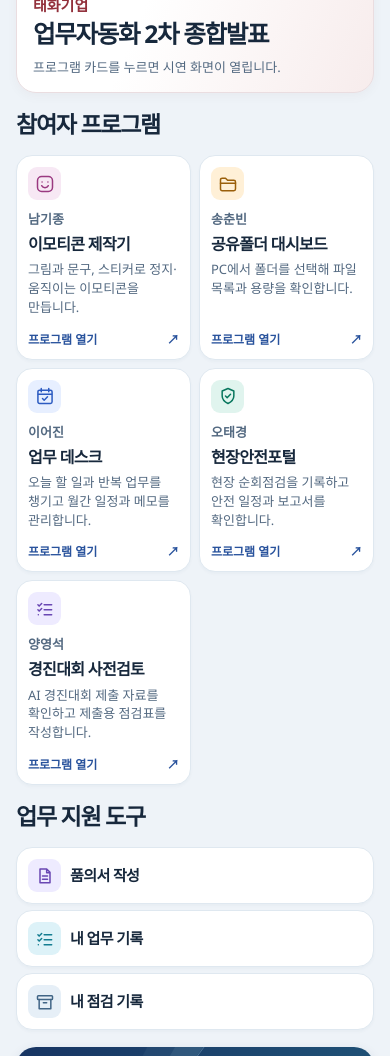
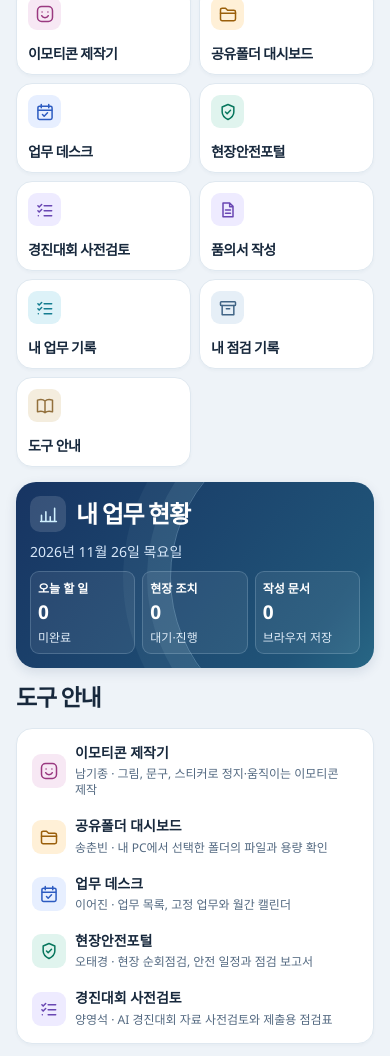
Before and after one commit to kclock-boop/261124, a website with bundled scripts: page public/portal.html in a window 390 px wide. Shown: the part 193-1249 px from the top of the page. Built offline with nearby package versions, Linux system fonts and the light colour scheme.

Commit message:
Restore the previous Taehwa workspace dashboard

```diff
--- a/public/portal.css
+++ b/public/portal.css
@@ -62,50 +62,18 @@ button, select { cursor: pointer; }
 .jump-chevron { position: absolute; right: 13px; width: 16px; height: 16px; color: #365778; pointer-events: none; }
 .workspace { min-width: 0; }
 #home { max-width: var(--container); margin: 0 auto; padding: 4px 40px 38px; }
-.overview {
-  display: grid; grid-template-columns: minmax(0, 1fr) auto; align-items: center; gap: 20px 40px;
-  margin-bottom: 24px; padding: 24px 32px; border: 1px solid #eadde0; border-radius: 20px;
-  background: linear-gradient(113deg, #fff 37%, #f7ecec); box-shadow: 0 3px 12px #4320260a;
-}
-.overview-company { color: #92303b; font-size: 15px; font-weight: 750; }
-.overview h1 { margin: 5px 0 8px; font-size: clamp(28px, 3.1vw, 44px); line-height: 1.18; letter-spacing: -.055em; word-break: keep-all; }
-.overview h1 + p { color: var(--muted); font-size: 15px; word-break: keep-all; }
-.overview-brand { display: grid; justify-items: end; gap: 9px; }
-.overview-brand img { width: min(235px, 100%); height: auto; display: block; border-radius: 8px; }
-.overview-brand a { color: #8b2731; font-size: 14px; font-weight: 700; }
-.overview-brand a:hover { text-decoration: underline; }
-.dashboard {
-  display: grid; grid-template-columns: minmax(0, 1.72fr) minmax(295px, 1fr);
-  grid-template-areas: "projects projects" "utility summary" "recent summary";
-  gap: 24px; align-items: start;
-}
-.tool-section { grid-area: projects; min-width: 0; }
-.utility-panel { grid-area: utility; min-width: 0; scroll-margin-top: 16px; }
-.recent-panel { grid-area: recent; min-width: 0; }
-.is-searching .overview, .is-searching .summary-panel, .is-searching .recent-panel { display: none; }
-.is-searching .dashboard { grid-template-columns: minmax(0, 1fr); grid-template-areas: "projects" "utility"; gap: 12px; }
+.dashboard { display: grid; grid-template-columns: minmax(0, 1.72fr) minmax(295px, 1fr); gap: 26px 24px; align-items: start; }
 .section-head { display: flex; flex-wrap: wrap; justify-content: space-between; align-items: baseline; gap: 6px 12px; min-height: 34px; margin-bottom: 11px; }
-.section-head h2 { font-size: clamp(23px, 2vw, 29px); line-height: 1.25; letter-spacing: -.055em; }
+.section-head h1, .section-head h2 { font-size: clamp(23px, 2vw, 29px); line-height: 1.25; letter-spacing: -.055em; }
 .section-head p { font-size: 14px; color: var(--muted); }
 .tool-grid { display: grid; grid-template-columns: repeat(4, minmax(0, 1fr)); gap: 12px; }
-.utility-grid { display: grid; grid-template-columns: repeat(3, minmax(0, 1fr)); gap: 10px; }
 .tile {
-  display: flex; flex-direction: column; align-items: flex-start; min-width: 0;
-  gap: 6px; padding: 16px; background: var(--surface); border: 1px solid var(--line);
+  display: flex; flex-direction: column; justify-content: space-between; align-items: flex-start; min-height: 112px;
+  gap: 15px; padding: 13px 14px; background: var(--surface); border: 1px solid var(--line);
   border-radius: 16px; box-shadow: 0 2px 3px #163b5b08;
 }
-.tile:hover { border-color: #83a9df; background: #f7fbff; }
-.tile strong { font-size: clamp(16px, 1.6vw, 22px); font-weight: 750; line-height: 1.26; letter-spacing: -.04em; word-break: keep-all; overflow-wrap: anywhere; }
-.tile .author { margin-top: 3px; color: var(--muted); font-size: 14px; font-weight: 700; }
-.tile p { color: var(--muted); font-size: 14px; line-height: 1.45; word-break: keep-all; overflow-wrap: anywhere; }
-.tile-action {
-  display: flex; justify-content: space-between; gap: 8px; width: 100%; margin-top: auto; padding-top: 11px;
-  color: #28529c; font-size: 13px; font-weight: 750;
-}
-.utility-grid .tile { flex-direction: row; align-items: center; gap: 9px; padding: 11px; }
-.utility-grid .tile strong { font-size: 15px; }
-.utility-grid .tile-icon { width: 33px; height: 33px; border-radius: 9px; }
-.utility-grid .icon { width: 20px; height: 20px; }
+.tile:hover, .guide-list a:hover { border-color: #83a9df; background: #f7fbff; }
+.tile strong { font-size: clamp(13px, 1.35vw, 17px); font-weight: 750; line-height: 1.26; letter-spacing: -.04em; word-break: keep-all; }
 .tile-icon {
   display: grid; place-items: center; flex: none; width: 39px; height: 39px;
   border-radius: 12px; color: var(--glyph, #245dc8); background: var(--tint, #e9f0ff);
@@ -118,8 +86,9 @@ button, select { cursor: pointer; }
 .violet { --glyph: #6947b3; --tint: #eeebff; }
 .cyan { --glyph: #147d91; --tint: #ddf2f8; }
 .steel { --glyph: #416586; --tint: #e6eff7; }
+.sand { --glyph: #92703c; --tint: #f4edde; }
 .summary-panel {
-  grid-area: summary; position: relative; overflow: hidden; align-self: stretch; min-height: 244px;
+  position: relative; overflow: hidden; align-self: stretch; min-height: 266px;
   border-radius: 20px; padding: 21px; background: linear-gradient(128deg, #173462, #205478 82%, #286785); color: #fff;
   box-shadow: 0 4px 12px #17346220; display: flex; flex-direction: column; align-items: stretch;
 }
@@ -146,10 +115,18 @@ button, select { cursor: pointer; }
 .summary span { font-size: 15px; font-weight: 725; }
 .summary strong { text-align: right; font-size: 23px; line-height: 1.2; font-variant-numeric: tabular-nums; }
 .summary small { color: #e0edf9; text-align: right; font-size: 12px; }
-.recent-list {
+.guide-panel, .recent-panel { min-width: 0; scroll-margin-top: 16px; }
+.guide-list, .recent-list {
   min-width: 0; min-height: 92px; border: 1px solid var(--line); border-radius: 16px;
   background: var(--surface); box-shadow: 0 2px 3px #163b5b08;
 }
+.guide-list { display: grid; grid-template-columns: repeat(2, minmax(0, 1fr)); padding: 6px; gap: 1px; }
+.guide-list a { display: flex; align-items: center; gap: 9px; min-width: 0; padding: 8px; border: 1px solid transparent; border-radius: 10px; }
+.guide-list .tile-icon { width: 34px; height: 34px; }
+.guide-list .tile-icon .icon { width: 20px; height: 20px; }
+.guide-list strong, .guide-list small { display: block; }
+.guide-list strong { font-size: 14px; line-height: 1.3; }
+.guide-list small { margin-top: 4px; color: var(--muted); font-size: 12px; line-height: 1.35; word-break: keep-all; }
 .recent-list ul { margin: 0; padding: 5px 14px; list-style: none; }
 .recent-list li { display: flex; gap: 8px; justify-content: space-between; padding: 9px 0; border-bottom: 1px solid var(--line); }
 .recent-list li:last-child { border-bottom: 0; }
@@ -186,7 +163,7 @@ iframe { display: block; width: 100%; height: calc(100dvh - var(--header-height)
   .masthead-inner { grid-template-columns: 150px minmax(0, 1fr) minmax(195px, 235px); }
   .masthead-inner, #home, .screen-bar, .source-toolbar { padding-inline: 24px; }
   .dashboard { grid-template-columns: minmax(0, 1.65fr) minmax(258px, 1fr); gap: 18px; }
-  .tile { padding: 13px; }
+  .tile { padding: 11px; }
 }
 @media (max-width: 780px) {
   :root { --header-height: 128px; }
@@ -195,10 +172,7 @@ iframe { display: block; width: 100%; height: calc(100dvh - var(--header-height)
   .tool-search, .jump { height: 48px; }
   .jump { grid-row: 1; grid-column: 2; }
   #home, .screen-bar, .source-toolbar { padding-inline: 16px; }
-  .overview { padding: 18px 20px; gap: 16px; margin-bottom: 17px; }
-  .overview-brand img { width: 145px; }
-  .dashboard { grid-template-columns: minmax(0, 1fr); grid-template-areas: "projects" "utility" "summary" "recent"; gap: 17px; }
-  .tool-grid { grid-template-columns: repeat(2, minmax(0, 1fr)); gap: 10px; }
+  .dashboard { grid-template-columns: minmax(0, 1fr); gap: 15px; }
   .summary-panel { min-height: 0; padding: 14px; }
   .summary { grid-template-columns: repeat(3, minmax(0,1fr)); padding-top: 10px; }
   .summary a { grid-template-columns: minmax(0, 1fr) auto; padding: 7px; }
@@ -213,22 +187,15 @@ iframe { display: block; width: 100%; height: calc(100dvh - var(--header-height)
   .jump label { display: none; }
   .jump { padding-inline: 11px; gap: 6px; }
   .jump select { min-width: 0; padding-left: 0; }
-  .overview { grid-template-columns: minmax(0, 1fr); gap: 10px; padding: 16px; }
-  .overview-brand { grid-row: 1; display: flex; flex-wrap: wrap; align-items: center; justify-content: space-between; gap: 8px; }
-  .overview-brand img { width: 106px; }
-  .overview-brand a { font-size: 12px; }
-  .overview h1 { font-size: clamp(21px, 6.3vw, 28px); }
-  .overview h1 + p { font-size: 13px; }
-  .tool-grid { gap: 8px; }
-  .tile { padding: 11px; }
+  .tool-grid { grid-template-columns: repeat(2, minmax(0, 1fr)); gap: 8px; }
+  .tile { min-height: 90px; gap: 9px; }
   .tile-icon { width: 33px; height: 33px; border-radius: 9px; }
   .tile-icon .icon { width: 20px; height: 20px; }
-  .tile .author, .tile p { font-size: 13px; }
-  .tile-action { font-size: 12px; padding-top: 7px; }
-  .utility-grid { grid-template-columns: 1fr; gap: 6px; }
+  .tile strong { font-size: 14px; overflow-wrap: anywhere; }
   .summary a { grid-template-columns: minmax(0, 1fr); gap: 4px; }
   .summary a small { grid-column: auto; }
   .summary span { font-size: 12px; }
   .summary strong { text-align: left; font-size: 19px; }
+  .guide-list { grid-template-columns: 1fr; }
   .source-toolbar span { display: none; }
 }
--- a/public/portal.html
+++ b/public/portal.html
@@ -5,7 +5,6 @@
   <meta name="viewport" content="width=device-width, initial-scale=1">
   <meta name="theme-color" content="#eef3f8">
   <title>태화기업 업무자동화 2차</title>
-  <meta name="description" content="태화기업 업무자동화 2차 참여자 프로그램과 시연 화면을 한곳에서 살펴보세요.">
   <link rel="icon" href="/favicon.svg">
   <link rel="manifest" href="/manifest.webmanifest">
   <link rel="stylesheet" href="/portal.css">
@@ -23,6 +22,7 @@
     <symbol id="i-document" viewBox="0 0 24 24"><path d="M6 3.5h8l4 4V20H6zM14 4v4h4M9 12h6m-6 4h6"/></symbol>
     <symbol id="i-list" viewBox="0 0 24 24"><path d="m3.5 7 1.5 1.5L8 5.5m-4.5 7.5 1.5 1.5L8 11.5m3-4.5h9m-9 6h9m-9 6h9M4 19h.01"/></symbol>
     <symbol id="i-archive" viewBox="0 0 24 24"><rect x="3" y="4.5" width="18" height="4.5" rx="1"/><path d="M5 9v11h14V9m-9 4h4"/></symbol>
+    <symbol id="i-guide" viewBox="0 0 24 24"><path d="M12 6c-2.2-2.1-5.4-2.4-9-1.1V19c3.6-1.3 6.8-1 9 1.1 2.2-2.1 5.4-2.4 9-1.1V4.9c-3.6-1.3-6.8-1-9 1.1v14.1"/></symbol>
     <symbol id="i-status" viewBox="0 0 24 24"><path d="M4 19.5V13m5 6.5V9m5 10.5v-5m5 5V5m-16 15h18"/></symbol>
   </svg>
   <header class="masthead">
@@ -30,76 +30,44 @@
       <a class="brand" href="#home"><img src="/favicon.svg" alt="" width="40" height="40"><span><b>태화기업</b><small>업무자동화 2차</small></span></a>
       <form class="tool-search" id="tool-search" role="search">
         <label for="tool-query" class="screen-reader">업무 도구 검색</label>
-        <input id="tool-query" type="search" placeholder="프로그램명 또는 참여자 검색" autocomplete="off">
+        <input id="tool-query" type="search" placeholder="업무 도구를 검색하세요" autocomplete="off">
         <button type="submit" aria-label="검색"><svg class="icon" aria-hidden="true"><use href="#i-search"></use></svg></button>
       </form>
       <div class="jump">
         <svg class="icon jump-icon" aria-hidden="true"><use href="#i-menu"></use></svg>
         <label for="quick-jump">바로가기</label>
-        <select id="quick-jump" aria-label="바로가기"><option value="home">종합 홈</option></select>
+        <select id="quick-jump" aria-label="바로가기"><option value="home">업무 홈</option></select>
         <svg class="icon jump-chevron" aria-hidden="true"><use href="#i-chevron"></use></svg>
       </div>
     </div>
   </header>
   <div class="workspace">
-    <header class="screen-bar" id="screen-bar" hidden><a href="#home">종합 홈</a><span aria-hidden="true">/</span><strong id="screen-name" tabindex="-1">종합 홈</strong></header>
+    <header class="screen-bar" id="screen-bar" hidden><a href="#home">업무 홈</a><span aria-hidden="true">/</span><strong id="screen-name" tabindex="-1">업무 홈</strong></header>
     <main id="home">
-      <section class="overview" aria-labelledby="overview-title">
-        <div>
-          <p class="overview-company">태화기업</p>
-          <h1 id="overview-title">업무자동화 2차 종합발표</h1>
-          <p>프로그램 카드를 누르면 시연 화면이 열립니다.</p>
-        </div>
-        <div class="overview-brand">
-          <img src="/taehwa-logo.png" alt="TAEHWA" width="337" height="86">
-          <a href="http://tae-hwa.com/main/main.php" target="_blank" rel="noopener noreferrer">태화기업 홈페이지 <span aria-hidden="true">↗</span></a>
-        </div>
-      </section>
       <div class="dashboard">
         <section class="tool-section" aria-labelledby="tools-heading">
-          <div class="section-head"><h2 id="tools-heading">참여자 프로그램</h2><p id="search-message" role="status" hidden></p></div>
+          <div class="section-head"><h1 id="tools-heading">업무 도구</h1><p id="search-message" role="status" hidden></p></div>
           <div class="tool-grid" id="tool-grid">
             <a class="tile" href="#studio" data-screen="studio" data-search="남기종 그림 이미지 캔버스 스티커 움짤 gif">
               <span class="tile-icon orchid" aria-hidden="true"><svg class="icon"><use href="#i-smile"></use></svg></span>
-              <span class="author">남기종</span>
               <strong>이모티콘 제작기</strong>
-              <p>그림과 문구, 스티커로 정지·움직이는 이모티콘을 만듭니다.</p>
-              <span class="tile-action" aria-hidden="true">프로그램 열기 <span>↗</span></span>
             </a>
             <a class="tile" href="#folder" data-screen="folder" data-search="송춘빈 파일 목록 공유 폴더 용량 대시보드">
               <span class="tile-icon amber" aria-hidden="true"><svg class="icon"><use href="#i-folder"></use></svg></span>
-              <span class="author">송춘빈</span>
               <strong>공유폴더 대시보드</strong>
-              <p>PC에서 폴더를 선택해 파일 목록과 용량을 확인합니다.</p>
-              <span class="tile-action" aria-hidden="true">프로그램 열기 <span>↗</span></span>
             </a>
             <a class="tile" href="#desk" data-screen="desk" data-search="이어진 일정 할 일 달력 캘린더 메모">
               <span class="tile-icon blue" aria-hidden="true"><svg class="icon"><use href="#i-calendar"></use></svg></span>
-              <span class="author">이어진</span>
               <strong>업무 데스크</strong>
-              <p>오늘 할 일과 반복 업무를 챙기고 월간 일정과 메모를 관리합니다.</p>
-              <span class="tile-action" aria-hidden="true">프로그램 열기 <span>↗</span></span>
             </a>
             <a class="tile" href="#safety" data-screen="safety" data-search="오태경 현장 안전 순회 점검 보고서">
               <span class="tile-icon mint" aria-hidden="true"><svg class="icon"><use href="#i-shield"></use></svg></span>
-              <span class="author">오태경</span>
               <strong>현장안전포털</strong>
-              <p>현장 순회점검을 기록하고 안전 일정과 보고서를 확인합니다.</p>
-              <span class="tile-action" aria-hidden="true">프로그램 열기 <span>↗</span></span>
             </a>
             <a class="tile" href="#review" data-screen="review" data-private-tool data-search="양영석 경진대회 자료 사전 검토">
               <span class="tile-icon violet" aria-hidden="true"><svg class="icon"><use href="#i-list"></use></svg></span>
-              <span class="author">양영석</span>
               <strong>경진대회 사전검토</strong>
-              <p>AI 경진대회 제출 자료를 확인하고 제출용 점검표를 작성합니다.</p>
-              <span class="tile-action" aria-hidden="true">프로그램 열기 <span>↗</span></span>
             </a>
-          </div>
-          <p class="empty" id="no-tools" hidden>일치하는 도구가 없습니다. 다른 검색어를 입력해 보세요.</p>
-        </section>
-        <section id="tools-guide" class="utility-panel" aria-labelledby="guide-heading">
-          <div class="section-head"><h2 id="guide-heading">업무 지원 도구</h2></div>
-          <div class="utility-grid" id="utility-grid">
             <a class="tile" href="#documents" data-screen="documents" data-search="품의서 문서 초안 회의록 작성 양식 인쇄">
               <span class="tile-icon violet" aria-hidden="true"><svg class="icon"><use href="#i-document"></use></svg></span>
               <strong>품의서 작성</strong>
@@ -112,7 +80,12 @@
               <span class="tile-icon steel" aria-hidden="true"><svg class="icon"><use href="#i-archive"></use></svg></span>
               <strong>내 점검 기록</strong>
             </a>
+            <a class="tile" href="#tools-guide" data-screen="tools-guide" data-search="안내 도움 이름 기능 참여생">
+              <span class="tile-icon sand" aria-hidden="true"><svg class="icon"><use href="#i-guide"></use></svg></span>
+              <strong>도구 안내</strong>
+            </a>
           </div>
+          <p class="empty" id="no-tools" hidden>일치하는 도구가 없습니다. 다른 검색어를 입력해 보세요.</p>
         </section>
         <section class="summary-panel" aria-labelledby="records-heading">
           <div class="summary-heading">
@@ -124,6 +97,16 @@
             <a href="#desk-local"><span>오늘 할 일</span><strong id="task-count">0</strong><small>미완료</small></a>
             <a href="#safety-local"><span>현장 조치</span><strong id="safety-count">0</strong><small>대기·진행</small></a>
             <a href="#documents"><span>작성 문서</span><strong id="document-count">0</strong><small>브라우저 저장</small></a>
+          </div>
+        </section>
+        <section id="tools-guide" class="guide-panel" aria-labelledby="guide-heading">
+          <div class="section-head"><h2 id="guide-heading">도구 안내</h2></div>
+          <div class="guide-list">
+            <a href="#studio"><span class="tile-icon orchid" aria-hidden="true"><svg class="icon"><use href="#i-smile"></use></svg></span><span><strong>이모티콘 제작기</strong><small>남기종 · 그림, 문구, 스티커로 정지·움직이는 이모티콘 제작</small></span></a>
+            <a href="#folder"><span class="tile-icon amber" aria-hidden="true"><svg class="icon"><use href="#i-folder"></use></svg></span><span><strong>공유폴더 대시보드</strong><small>송춘빈 · 내 PC에서 선택한 폴더의 파일과 용량 확인</small></span></a>
+            <a href="#desk"><span class="tile-icon blue" aria-hidden="true"><svg class="icon"><use href="#i-calendar"></use></svg></span><span><strong>업무 데스크</strong><small>이어진 · 업무 목록, 고정 업무와 월간 캘린더</small></span></a>
+            <a href="#safety"><span class="tile-icon mint" aria-hidden="true"><svg class="icon"><use href="#i-shield"></use></svg></span><span><strong>현장안전포털</strong><small>오태경 · 현장 순회점검, 안전 일정과 점검 보고서</small></span></a>
+            <a href="#review" data-private-tool><span class="tile-icon violet" aria-hidden="true"><svg class="icon"><use href="#i-list"></use></svg></span><span><strong>경진대회 사전검토</strong><small>양영석 · AI 경진대회 자료 사전검토와 제출용 점검표</small></span></a>
           </div>
         </section>
         <section id="recent-panel" class="recent-panel" aria-labelledby="recent-heading">
--- a/public/portal.js
+++ b/public/portal.js
@@ -1,7 +1,7 @@
 import { currentOccurrence, localDay, read, readDesk, todayTasks } from "/desk-data.js";
 
 const screens = {
-  home: ["종합 홈"],
+  home: ["업무 홈"],
   review: ["AI 경진대회 자료 사전검토", "/modules/review.html"],
   folder: ["공유폴더 대시보드", "/modules/folder.html"],
   desk: ["업무 데스크", "https://workdesk-report-demo.grandswan2048.chatgpt.site/", "desk-local"],
@@ -10,13 +10,11 @@ const screens = {
   "safety-local": ["내 현장점검 기록", "/modules/safety.html"],
   documents: ["품의서 작성", "/documents"],
   studio: ["이모티콘 제작기", "/modules/moyang.html"],
-  "tools-guide": ["업무 지원 도구"]
+  "tools-guide": ["도구 안내"]
 };
 const $ = id => document.getElementById(id);
 const frames = new Map();
-const participantCards = [...$("tool-grid").querySelectorAll("[data-screen]")];
-const utilityCards = [...$("utility-grid").querySelectorAll("[data-screen]")];
-const toolCards = [...participantCards, ...utilityCards];
+const toolCards = [...$("tool-grid").querySelectorAll("[data-screen]")];
 const jump = $("quick-jump");
 const dateFormat = new Intl.DateTimeFormat("ko-KR", { dateStyle: "medium" });
 
@@ -24,7 +22,6 @@ for (const card of toolCards) {
   const key = card.dataset.screen;
   jump.add(new Option(card.querySelector("strong").textContent, key));
 }
-jump.add(new Option(screens["tools-guide"][0], "tools-guide"));
 
 function filterTools() {
   const query = $("tool-query").value.trim().normalize("NFKC").toLocaleLowerCase("ko-KR");
@@ -36,12 +33,9 @@ function filterTools() {
     card.hidden = !match;
     return match;
   });
-  $("tools-heading").textContent = query ? "검색 결과" : "참여자 프로그램";
-  $("home").classList.toggle("is-searching", Boolean(query));
-  $("tool-grid").hidden = participantCards.every(card => card.hidden);
-  $("tools-guide").hidden = utilityCards.every(card => card.hidden);
+  $("tools-guide").hidden = Boolean(query);
   $("search-message").hidden = !query;
-  $("search-message").textContent = query ? matches.length + "개" : "";
+  $("search-message").textContent = query ? "검색 결과 " + matches.length + "개" : "";
   $("no-tools").hidden = matches.length !== 0;
   return matches;
 }
--- a/public/sw.js
+++ b/public/sw.js
@@ -1,5 +1,5 @@
 const cachePrefix = "taehwa-document-workspace-";
-const cacheName = cachePrefix + "v9";
+const cacheName = cachePrefix + "v10";
 const shell = [
   "/",
   "/index.html",
@@ -20,7 +20,6 @@ const shell = [
   "/styles.css",
   "/app.js",
   "/favicon.svg",
-  "/taehwa-logo.png",
   "/manifest.webmanifest",
   "/icon-192.png",
   "/icon-512.png"
--- a/scripts/build-pages.mjs
+++ b/scripts/build-pages.mjs
@@ -15,7 +15,7 @@ const targets = new Map([
     "modules/desk.html", "modules/safety.html", "modules/moyang.html",
     "modules/folder.html", "tool-v2.css", "folder.js",
     "styles.css", "app.js", "sw.js", "manifest.webmanifest", "favicon.svg",
-    "icon-192.png", "icon-512.png", "taehwa-logo.png"
+    "icon-192.png", "icon-512.png"
   ].map(name => [name, name]),
   ...(privateSite ? ["modules/review.html", "review.js"] : ["modules/desk-participant.html", "modules/safety-participant.html"])
     .map(name => [name, name])
--- a/server/index.mjs
+++ b/server/index.mjs
@@ -24,7 +24,6 @@ const assets = new Map([
   ["/styles.css", ["styles.css", "text/css; charset=utf-8"]],
   ["/app.js", ["app.js", "text/javascript; charset=utf-8"]],
   ["/favicon.svg", ["favicon.svg", "image/svg+xml"]],
-  ["/taehwa-logo.png", ["taehwa-logo.png", "image/png"]],
   ["/manifest.webmanifest", ["manifest.webmanifest", "application/manifest+json; charset=utf-8"]],
   ["/sw.js", ["sw.js", "text/javascript; charset=utf-8"]],
   ["/icon-192.png", ["icon-192.png", "image/png"]],
```
Also changed, not shown: public/taehwa-logo.png (deleted).
